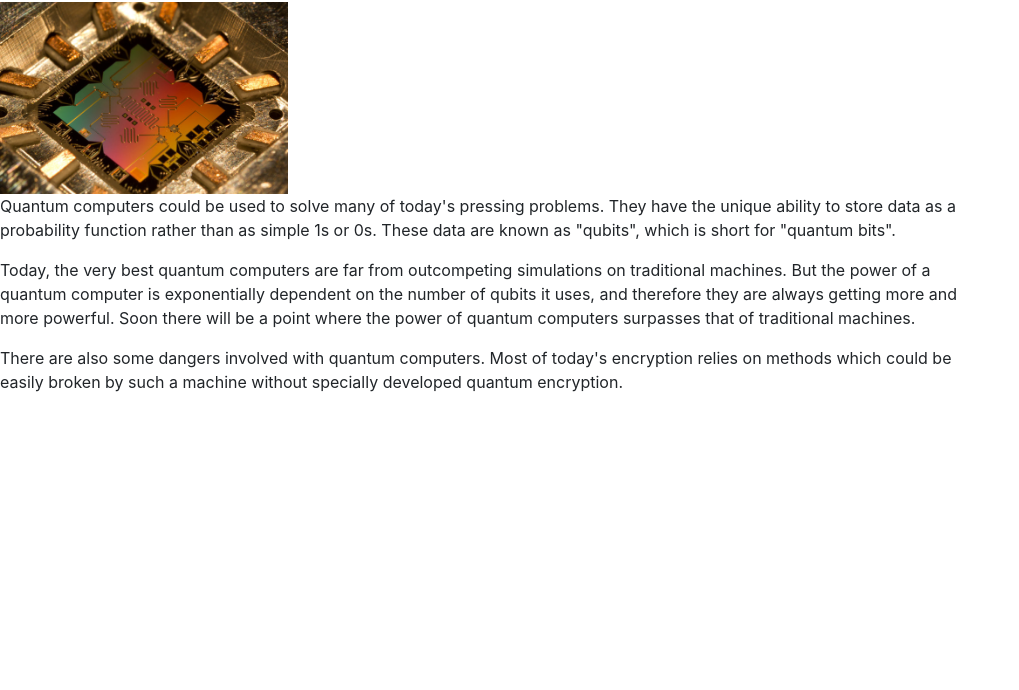
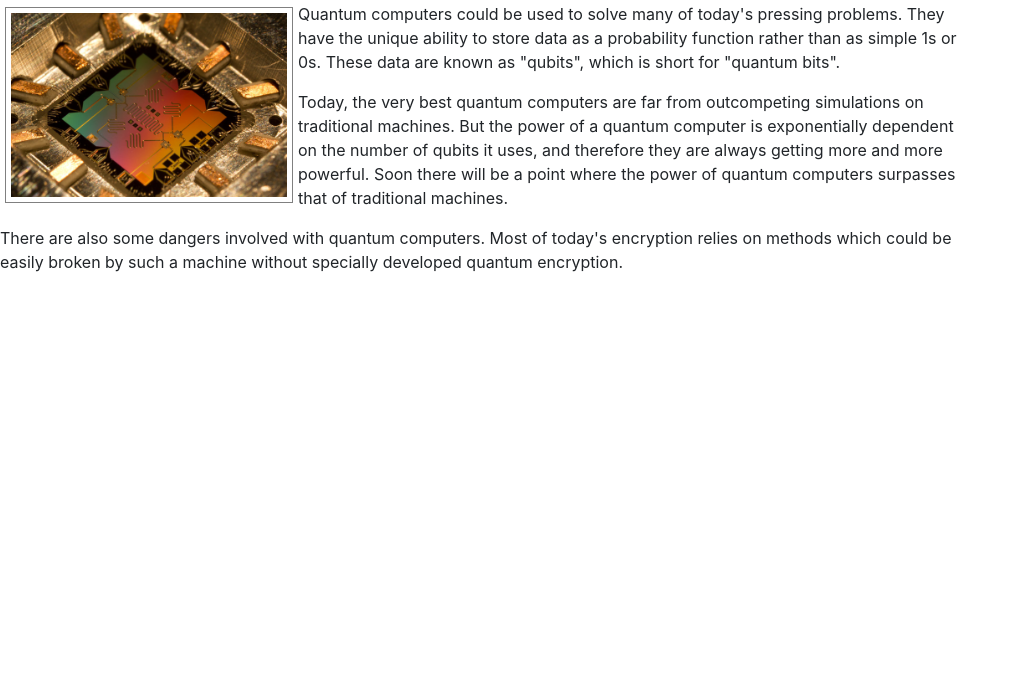
Before and after one commit to yankiboran/Computing, a plain HTML site: page jack.html in a window 1280 px wide. Shown: the part 110-800 px from the top of the page, without its empty margins (0-1019 px from the left). Drawn offline with nearby package versions, Linux system fonts and the light colour scheme.

Commit message:
Add image CSS.

```diff
--- a/styles.css
+++ b/styles.css
@@ -4,6 +4,14 @@ body {
 
 body.p {
   font-family: "Comic Sans MS";
+  margin: 10px;
+}
+
+img {
+  float: left;
+  padding: 5px;
+  border: 1px solid grey;
+  margin: 5px;
 }
 
 .panel-default {
```
